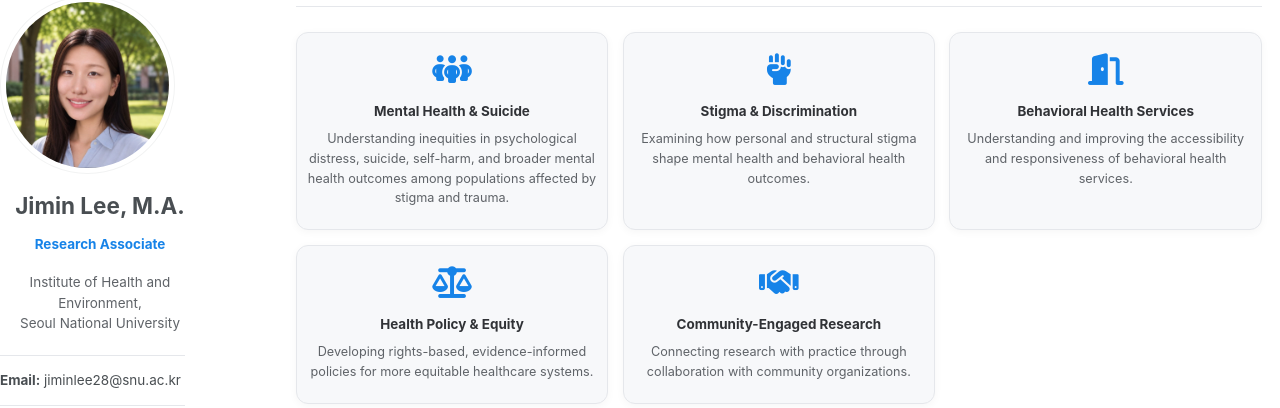
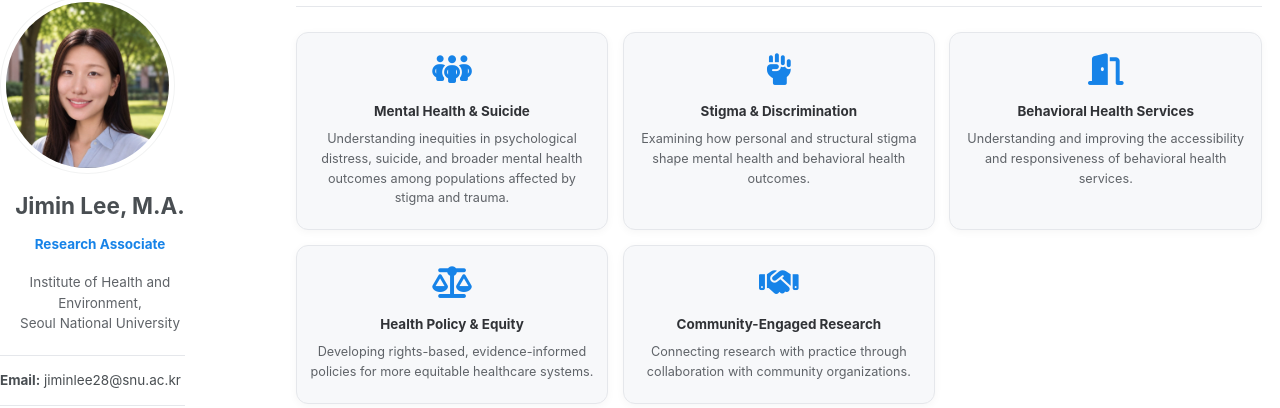
Before and after one commit to jiminlee-research/jiminlee-research.github.io, a Jekyll site: the page built from _pages/publications.html, in a window 1280 px wide and 900 px high. Shown: the part 170-578 px from the top of the window. Built offline with Jekyll 4.4.1, drawn with Linux system fonts in a browser that asks for light colours; a style sheet for code colours, icons or effects is not loaded.

Commit message:
Remove self-harm from first card description
Co-Authored-By: Claude Opus 5.5 <noreply@anthropic.com>
Claude-Session: https://claude.ai/code/session_01PcjxNfDHwsJtJ6agebrJHV

```diff
--- a/_pages/publications.html
+++ b/_pages/publications.html
@@ -61,7 +61,7 @@ author_profile: true
 
 <div class="ri-head"><h2>Research Interests</h2></div>
 <div class="ri-grid">
-  <div class="ri-card"><i class="fa-solid fa-people-group" aria-hidden="true"></i><h3>Mental Health &amp; Suicide</h3><p>Understanding inequities in psychological distress, suicide, self-harm, and broader mental health outcomes among populations affected by stigma and trauma.</p></div>
+  <div class="ri-card"><i class="fa-solid fa-people-group" aria-hidden="true"></i><h3>Mental Health &amp; Suicide</h3><p>Understanding inequities in psychological distress, suicide, and broader mental health outcomes among populations affected by stigma and trauma.</p></div>
   <div class="ri-card"><i class="fa-solid fa-hand-fist" aria-hidden="true"></i><h3>Stigma &amp; Discrimination</h3><p>Examining how personal and structural stigma shape mental health and behavioral health outcomes.</p></div>
   <div class="ri-card"><i class="fa-solid fa-door-open" aria-hidden="true"></i><h3>Behavioral Health Services</h3><p>Understanding and improving the accessibility and responsiveness of behavioral health services.</p></div>
   <div class="ri-card"><i class="fa-solid fa-scale-balanced" aria-hidden="true"></i><h3>Health Policy &amp; Equity</h3><p>Developing rights-based, evidence-informed policies for more equitable healthcare systems.</p></div>
```
